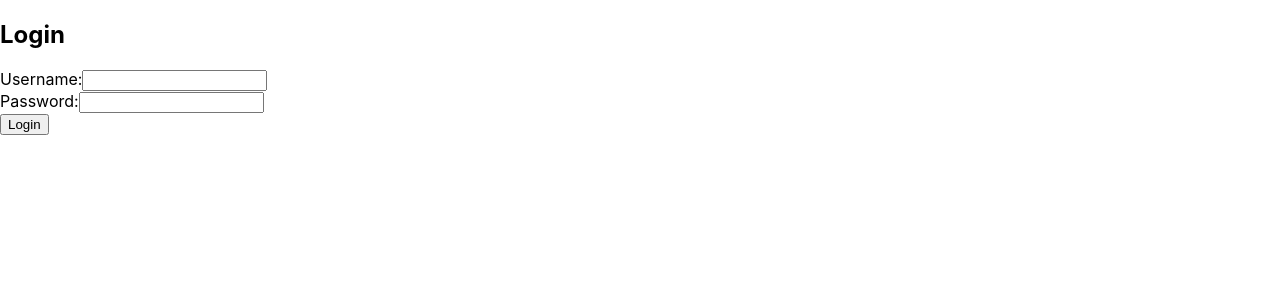
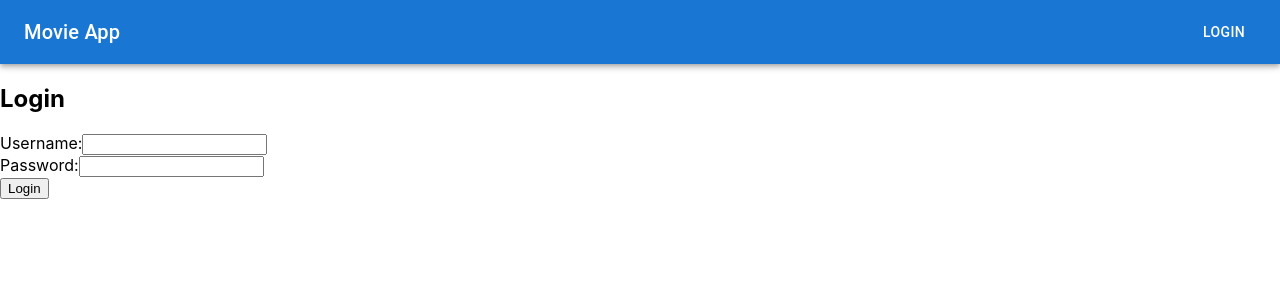
Before and after one commit to Viny2999/storm-challenge, a React (Create React App) app in the folder imdb-app/: page /login in a window 1280 px wide. Shown: the top 300 px of the page. Built offline with nearby package versions, Linux system fonts and the light colour scheme.

Commit message:
feat: new app bar

```diff
--- a/imdb-app/package.json
+++ b/imdb-app/package.json
@@ -3,6 +3,9 @@
   "version": "0.1.0",
   "private": true,
   "dependencies": {
+    "@emotion/react": "^11.13.3",
+    "@emotion/styled": "^11.13.0",
+    "@mui/material": "^6.1.7",
     "@testing-library/jest-dom": "^5.17.0",
     "@testing-library/react": "^13.4.0",
     "@testing-library/user-event": "^13.5.0",
--- a/imdb-app/src/App.tsx
+++ b/imdb-app/src/App.tsx
@@ -3,6 +3,7 @@ import { BrowserRouter as Router, Routes, Route } from 'react-router-dom';
 import LoginPage from './pages/LoginPage';
 import MovieListPage from './pages/MovieListPage';
 import ProtectedRoute from './components/ProtectedRoute';
+import CustomAppBar from './components/AppBar';
 
 const App: React.FC = () => {
   const [token, setToken] = useState<string | null>(null);
@@ -14,8 +15,13 @@ const App: React.FC = () => {
     }
   }, []);
 
+  const handleLogout = () => {
+    setToken(null);
+  };
+
   return (
     <Router>
+      <CustomAppBar isLoggedIn={!!token} onLogout={handleLogout} />
       <Routes>
         <Route path="/login" element={<LoginPage onLoginSuccess={setToken} />} />
         <Route
--- /dev/null
+++ b/imdb-app/src/components/AppBar.tsx
@@ -0,0 +1,46 @@
+import React from 'react';
+import AppBar from '@mui/material/AppBar';
+import Toolbar from '@mui/material/Toolbar';
+import Typography from '@mui/material/Typography';
+import Button from '@mui/material/Button';
+import { useNavigate } from 'react-router-dom';
+
+interface CustomAppBarProps {
+  isLoggedIn: boolean;
+  onLogout: () => void;
+}
+
+const CustomAppBar: React.FC<CustomAppBarProps> = ({ isLoggedIn, onLogout }) => {
+  const navigate = useNavigate();
+
+  const handleLogin = () => {
+    navigate('/login');
+  };
+
+  const handleLogout = () => {
+    localStorage.removeItem('authToken');
+    onLogout();
+    navigate('/login');
+  };
+
+  return (
+    <AppBar position="static">
+      <Toolbar>
+        <Typography variant="h6" component="div" sx={{ flexGrow: 1 }}>
+          Movie App
+        </Typography>
+        {isLoggedIn ? (
+          <Button color="inherit" onClick={handleLogout}>
+            Logout
+          </Button>
+        ) : (
+          <Button color="inherit" onClick={handleLogin}>
+            Login
+          </Button>
+        )}
+      </Toolbar>
+    </AppBar>
+  );
+};
+
+export default CustomAppBar;
--- a/imdb-app/src/pages/LoginPage.tsx
+++ b/imdb-app/src/pages/LoginPage.tsx
@@ -1,6 +1,7 @@
 import React, { useState } from 'react';
 import axios from 'axios';
 import { API_URL } from '../config/enviroment';
+import { useNavigate } from 'react-router-dom';
 
 interface LoginPageProps {
   onLoginSuccess: (token: string) => void;
@@ -10,6 +11,7 @@ const LoginPage: React.FC<LoginPageProps> = ({ onLoginSuccess }) => {
   const [username, setUsername] = useState<string>('');
   const [password, setPassword] = useState<string>('');
   const [error, setError] = useState<string>('');
+  const navigate = useNavigate(); // Hook para navegação
 
   const handleLogin = async (e: React.FormEvent) => {
     e.preventDefault();
@@ -18,10 +20,12 @@ const LoginPage: React.FC<LoginPageProps> = ({ onLoginSuccess }) => {
         username,
         password,
       });
-      const token = response.data.token;
-      localStorage.setItem('authToken', token);
+      const { token, role } = response.data;
+      localStorage.setItem('authToken', token); // Salva o token no localStorage
+      localStorage.setItem('userRole', role); // Salva a role
       onLoginSuccess(token);
       setError('');
+      navigate('/movies'); // Redireciona para a página de filmes
     } catch (err) {
       setError('Login failed. Please check your credentials.');
     }
```
Also changed, not shown: 2 other files (tests, documents, lock files or other folders).
